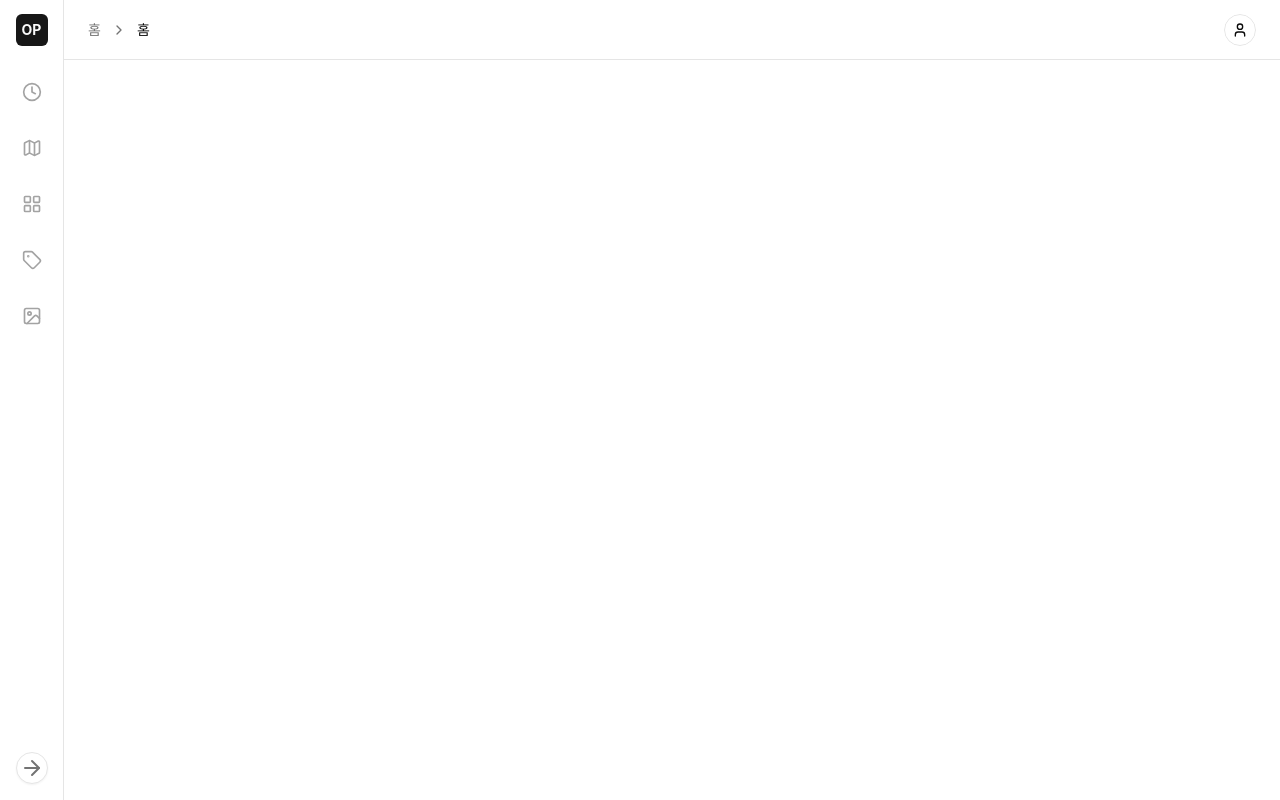
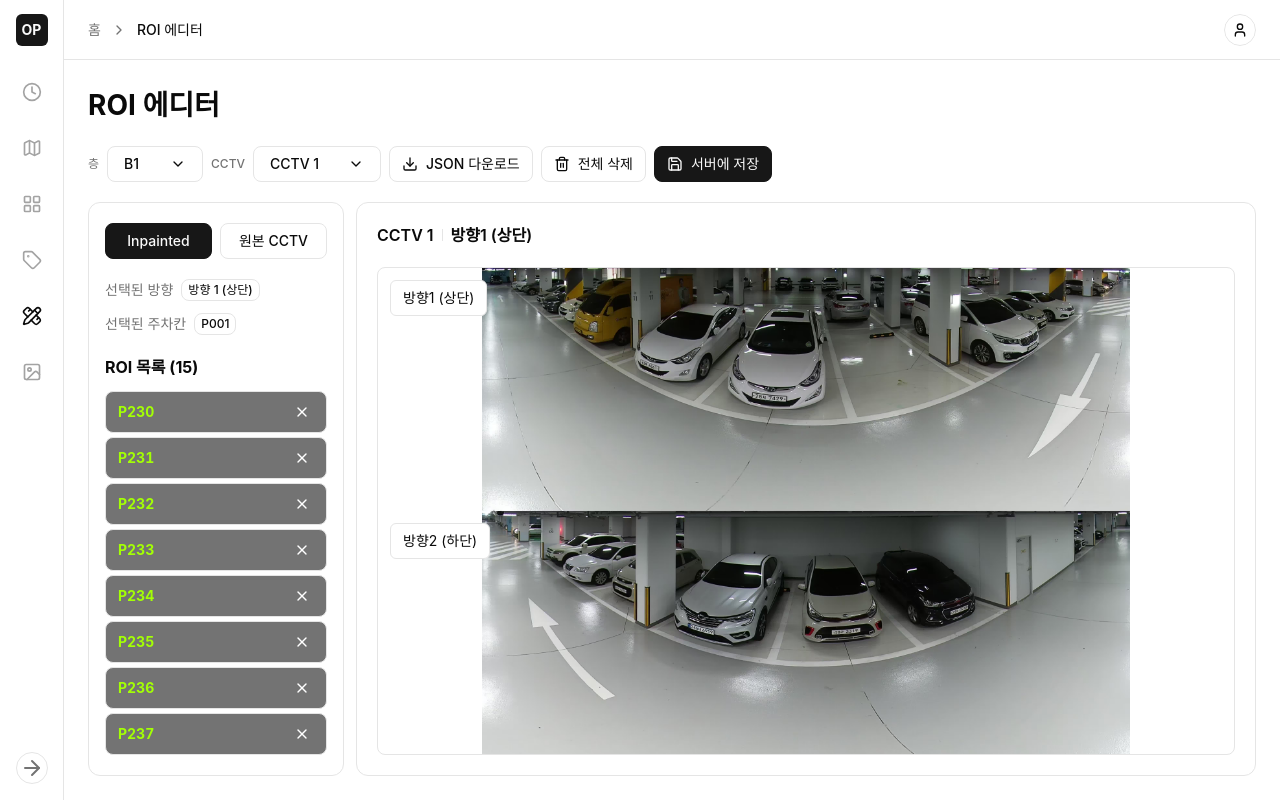
Before and after one commit to yumlog/openplate, a React (Vite) app: page /roi-editor in a window 1280 px wide. Before the commit this address had no page. Built offline with nearby package versions, Linux system fonts and the light colour scheme; a web font is replaced by a local one.

Commit message:
feat: ROI 에디터 화면 추가

```diff
--- a/src/App.tsx
+++ b/src/App.tsx
@@ -1,6 +1,6 @@
 import { BrowserRouter, Routes, Route } from "react-router-dom"
 import { Layout } from "@/components/layout"
-import { HomePage, MapPage, TimelinePage, CoveragePage, RoiLabelingPage, ReferenceBuilderPage } from "@/pages"
+import { HomePage, MapPage, TimelinePage, CoveragePage, RoiLabelingPage, ReferenceBuilderPage, RoiEditorPage } from "@/pages"
 
 function App() {
   return (
@@ -13,6 +13,7 @@ function App() {
           <Route path="/coverage" element={<CoveragePage />} />
           <Route path="/roi-labeling" element={<RoiLabelingPage />} />
           <Route path="/reference-builder" element={<ReferenceBuilderPage />} />
+          <Route path="/roi-editor" element={<RoiEditorPage />} />
         </Routes>
       </Layout>
     </BrowserRouter>
--- a/src/components/layout/Aside.tsx
+++ b/src/components/layout/Aside.tsx
@@ -8,6 +8,7 @@ import {
   ArrowRight,
   Tag,
   Image,
+  PencilRuler,
 } from "lucide-react";
 import { NavLink } from "react-router-dom";
 import { Button } from "@/components/ui/button";
@@ -31,6 +32,11 @@ const menuItems: MenuItem[] = [
     icon: <Tag className="size-5" />,
     label: "ROI 라벨링",
     href: "/roi-labeling",
+  },
+  {
+    icon: <PencilRuler className="size-5" />,
+    label: "ROI 에디터",
+    href: "/roi-editor",
   },
   {
     icon: <Image className="size-5" />,
--- a/src/components/layout/Header.tsx
+++ b/src/components/layout/Header.tsx
@@ -10,6 +10,7 @@ const routeLabels: Record<string, string> = {
   "/coverage": "커버리지",
   "/roi-labeling": "ROI 라벨링",
   "/reference-builder": "Reference 빌더",
+  "/roi-editor": "ROI 에디터",
 };
 
 export function Header() {
--- a/src/components/ui/button.tsx
+++ b/src/components/ui/button.tsx
@@ -1,30 +1,33 @@
-import * as React from "react"
-import { cva, type VariantProps } from "class-variance-authority"
-import { Slot } from "radix-ui"
+import * as React from "react";
+import { cva, type VariantProps } from "class-variance-authority";
+import { Slot } from "radix-ui";
 
-import { cn } from "@/lib/utils"
+import { cn } from "@/lib/utils";
 
 const buttonVariants = cva(
-  "inline-flex items-center justify-center gap-2 whitespace-nowrap rounded-md text-sm font-medium transition-all disabled:pointer-events-none disabled:opacity-50 [&_svg]:pointer-events-none [&_svg:not([class*='size-'])]:size-4 shrink-0 [&_svg]:shrink-0 outline-none focus-visible:border-ring focus-visible:ring-ring/50 focus-visible:ring-[3px] aria-invalid:ring-destructive/20 aria-invalid:border-destructive",
+  "inline-flex items-center justify-center gap-2 border whitespace-nowrap rounded-lg text-sm font-medium transition-all disabled:pointer-events-none disabled:opacity-50 [&_svg]:pointer-events-none [&_svg:not([class*='size-'])]:size-4 shrink-0 [&_svg]:shrink-0 outline-none focus-visible:border-ring focus-visible:ring-ring/50 focus-visible:ring-[3px] aria-invalid:ring-destructive/20 aria-invalid:border-destructive",
   {
     variants: {
       variant: {
-        default: "bg-primary text-primary-foreground hover:bg-primary/90",
+        default:
+          "bg-primary border-primary text-primary-foreground hover:bg-primary/90",
         destructive:
-          "bg-destructive text-white hover:bg-destructive/90 focus-visible:ring-destructive/20",
-        outline: "border bg-background shadow-xs hover:bg-accent hover:text-accent-foreground",
+          "bg-destructive border-destructive text-white hover:bg-destructive/90 focus-visible:ring-destructive/20",
+        outline:
+          "border bg-background hover:bg-accent hover:text-accent-foreground",
         secondary:
-          "bg-secondary text-secondary-foreground hover:bg-secondary/80",
-        ghost: "hover:bg-accent hover:text-accent-foreground",
-        link: "text-primary underline-offset-4 hover:underline",
+          "bg-secondary border-secondary text-secondary-foreground hover:bg-secondary/80",
+        ghost:
+          "border-transparent hover:bg-accent hover:text-accent-foreground",
+        link: "border-transparent text-primary underline-offset-4 hover:underline",
       },
       size: {
         default: "h-9 px-4 py-2 has-[>svg]:px-3",
-        xs: "h-6 gap-1 rounded-md px-2 text-xs has-[>svg]:px-1.5 [&_svg:not([class*='size-'])]:size-3",
+        xs: "h-6 gap-1 rounded-sm px-2 text-xs has-[>svg]:px-1.5 [&_svg:not([class*='size-'])]:size-3",
         sm: "h-8 rounded-md gap-1.5 px-3 has-[>svg]:px-2.5",
-        lg: "h-10 rounded-md px-6 has-[>svg]:px-4",
+        lg: "h-10 rounded-xl px-6 has-[>svg]:px-4",
         icon: "size-9",
-        "icon-xs": "size-6 rounded-md [&_svg:not([class*='size-'])]:size-3",
+        "icon-xs": "size-6 rounded-sm [&_svg:not([class*='size-'])]:size-3",
         "icon-sm": "size-8",
         "icon-lg": "size-10",
       },
@@ -33,8 +36,8 @@ const buttonVariants = cva(
       variant: "default",
       size: "default",
     },
-  }
-)
+  },
+);
 
 function Button({
   className,
@@ -44,9 +47,9 @@ function Button({
   ...props
 }: React.ComponentProps<"button"> &
   VariantProps<typeof buttonVariants> & {
-    asChild?: boolean
+    asChild?: boolean;
   }) {
-  const Comp = asChild ? Slot.Root : "button"
+  const Comp = asChild ? Slot.Root : "button";
 
   return (
     <Comp
@@ -56,7 +59,7 @@ function Button({
       className={cn(buttonVariants({ variant, size, className }))}
       {...props}
     />
-  )
+  );
 }
 
-export { Button, buttonVariants }
+export { Button, buttonVariants };
--- a/src/pages/ReferenceBuilderPage.tsx
+++ b/src/pages/ReferenceBuilderPage.tsx
@@ -91,6 +91,9 @@ export function ReferenceBuilderPage() {
   const progressPercentage = (collectedCount / totalRoi) * 100;
 
   const now = new Date();
+
+  const currentCctvLabel =
+    cctvOptions.find((c) => c.value === selectedCctv)?.label || "CCTV";
 
   const handlePrevPage = () => {
     setCurrentPage((prev) => Math.max(1, prev - 1));
@@ -248,7 +251,15 @@ export function ReferenceBuilderPage() {
         </div>
 
         {/* 우측 CCTV 이미지 영역 */}
-        <div className="relative flex-1 overflow-hidden rounded-xl border bg-background">
+        <div className="flex flex-1 flex-col gap-5 rounded-xl border bg-background p-5">
+          <div className="flex items-center">
+            <h3 className="text-base font-semibold text-foreground">
+              {currentCctvLabel}
+            </h3>
+          </div>
+
+          {/* 이미지 컨테이너 */}
+          <div className="relative flex-1 overflow-hidden rounded-lg border">
             {/* CCTV 이미지 */}
             <img
               src={cctvImage}
@@ -275,6 +286,7 @@ export function ReferenceBuilderPage() {
               <span className="flex items-center gap-1.5">
                 <Badge>Shift+클릭</Badge> 수집 취소
               </span>
+            </div>
           </div>
         </div>
       </div>
--- /dev/null
+++ b/src/pages/RoiEditorPage.tsx
@@ -0,0 +1,226 @@
+import { useState } from "react";
+import { Download, Trash2, Save, Image, ImageOff, X } from "lucide-react";
+import cctvImage from "@/assets/cctv.jpg";
+import { Badge } from "@/components/ui/badge";
+import { Button } from "@/components/ui/button";
+import { Label } from "@/components/ui/label";
+import {
+  Select,
+  SelectContent,
+  SelectItem,
+  SelectTrigger,
+  SelectValue,
+} from "@/components/ui/select";
+import { Separator } from "@/components/ui/separator";
+
+const floorOptions = [
+  { value: "b3", label: "B3" },
+  { value: "b2", label: "B2" },
+  { value: "b1", label: "B1" },
+];
+
+const cctvOptions = [
+  { value: "1", label: "CCTV 1" },
+  { value: "2", label: "CCTV 2" },
+  { value: "3", label: "CCTV 3" },
+  { value: "4", label: "CCTV 4" },
+];
+
+const roiList = [
+  "P230",
+  "P231",
+  "P232",
+  "P233",
+  "P234",
+  "P235",
+  "P236",
+  "P237",
+  "P238",
+  "P239",
+  "P240",
+  "P241",
+  "P242",
+  "P243",
+  "P244",
+];
+
+export function RoiEditorPage() {
+  const [selectedFloor, setSelectedFloor] = useState("b1");
+  const [selectedCctv, setSelectedCctv] = useState("1");
+  const [isInpainted, setIsInpainted] = useState(true);
+  const [selectedDirection] = useState(1);
+  const [selectedSlot] = useState("P001");
+
+  const currentCctvLabel =
+    cctvOptions.find((c) => c.value === selectedCctv)?.label || "CCTV";
+
+  const handleJsonDownload = () => {
+    console.log("JSON 다운로드");
+  };
+
+  const handleDeleteAll = () => {
+    console.log("전체 삭제");
+  };
+
+  const handleSaveToServer = () => {
+    console.log("서버에 저장");
+  };
+
+  const handleDeleteRoi = (roiId: string) => {
+    console.log("ROI 삭제:", roiId);
+  };
+
+  return (
+    <div className="flex h-full flex-col gap-5">
+      <h2 className="text-[28px] text-foreground font-bold">ROI 에디터</h2>
+
+      {/* 상단 검색 폼 */}
+      <div className="flex items-center gap-2">
+        <div className="flex items-center gap-2">
+          <Label>층</Label>
+          <Select value={selectedFloor} onValueChange={setSelectedFloor}>
+            <SelectTrigger className="w-24">
+              <SelectValue placeholder="층 선택" />
+            </SelectTrigger>
+            <SelectContent>
+              {floorOptions.map((floor) => (
+                <SelectItem key={floor.value} value={floor.value}>
+                  {floor.label}
+                </SelectItem>
+              ))}
+            </SelectContent>
+          </Select>
+        </div>
+
+        <div className="flex items-center gap-2">
+          <Label>CCTV</Label>
+          <Select value={selectedCctv} onValueChange={setSelectedCctv}>
+            <SelectTrigger className="w-32">
+              <SelectValue placeholder="CCTV 선택" />
+            </SelectTrigger>
+            <SelectContent>
+              {cctvOptions.map((cctv) => (
+                <SelectItem key={cctv.value} value={cctv.value}>
+                  {cctv.label}
+                </SelectItem>
+              ))}
+            </SelectContent>
+          </Select>
+        </div>
+
+        <Button variant="outline" onClick={handleJsonDownload}>
+          <Download className="size-4" />
+          JSON 다운로드
+        </Button>
+
+        <Button variant="outline" onClick={handleDeleteAll}>
+          <Trash2 className="size-4" />
+          전체 삭제
+        </Button>
+
+        <Button onClick={handleSaveToServer}>
+          <Save className="size-4" />
+          서버에 저장
+        </Button>
+      </div>
+
+      {/* 하단 컨텐츠 */}
+      <div className="flex flex-1 gap-3 overflow-hidden">
+        {/* 좌측 조회 폼 */}
+        <div className="flex w-64 shrink-0 flex-col gap-5 overflow-hidden rounded-xl border bg-background px-4 py-5">
+          {/* 이미지 타입 버튼 */}
+          <div className="flex gap-2">
+            <Button
+              variant={isInpainted ? "default" : "outline"}
+              onClick={() => setIsInpainted(true)}
+              className="flex-1"
+            >
+              Inpainted
+            </Button>
+            <Button
+              variant={!isInpainted ? "default" : "outline"}
+              onClick={() => setIsInpainted(false)}
+              className="flex-1"
+            >
+              원본 CCTV
+            </Button>
+          </div>
+
+          {/* 선택된 정보 */}
+          <div className="space-y-3">
+            <div className="flex items-center gap-2">
+              <span className="text-sm text-muted-foreground">선택된 방향</span>
+              <Badge variant="outline">
+                방향 {selectedDirection} (
+                {selectedDirection === 1 ? "상단" : "하단"})
+              </Badge>
+            </div>
+            <div className="flex items-center gap-2">
+              <span className="text-sm text-muted-foreground">
+                선택된 주차칸
+              </span>
+              <Badge variant="outline">{selectedSlot}</Badge>
+            </div>
+          </div>
+
+          {/* ROI 목록 */}
+          <div className="flex min-h-0 flex-1 flex-col gap-3">
+            <h3 className="shrink-0 text-base text-foreground font-bold">
+              ROI 목록 ({roiList.length})
+            </h3>
+            <div className="flex flex-col gap-1 overflow-y-auto">
+              {roiList.map((roi) => (
+                <div
+                  key={roi}
+                  className="flex items-center justify-between rounded-lg border bg-muted-foreground px-3 py-2"
+                >
+                  <span className="text-sm text-secondary font-bold tabular-nums">
+                    {roi}
+                  </span>
+                  <Button
+                    variant="ghost"
+                    size="icon-xs"
+                    onClick={() => handleDeleteRoi(roi)}
+                    className="text-background hover:text-destructive hover:bg-transparent"
+                  >
+                    <X className="size-4" />
+                  </Button>
+                </div>
+              ))}
+            </div>
+          </div>
+        </div>
+
+        {/* 우측 CCTV 이미지 영역 */}
+        <div className="flex flex-1 flex-col gap-5 rounded-xl border bg-background p-5">
+          <div className="flex items-center">
+            <h3 className="flex items-center gap-2 text-base font-semibold text-foreground">
+              {currentCctvLabel}
+              <Separator orientation="vertical" className="h-3" />
+              방향{selectedDirection} (
+              {selectedDirection === 1 ? "상단" : "하단"})
+            </h3>
+          </div>
+
+          {/* 이미지 컨테이너 */}
+          <div className="relative flex-1 overflow-hidden rounded-lg border">
+            {/* CCTV 이미지 */}
+            <img
+              src={cctvImage}
+              alt="CCTV"
+              className="h-full w-full object-contain"
+            />
+
+            {/* 방향 라벨들 */}
+            <span className="absolute top-3 left-3 flex h-9 items-center justify-center rounded-md border bg-background px-3 text-sm text-foreground">
+              방향1 (상단)
+            </span>
+            <span className="absolute top-[calc(50%+12px)] left-3 flex h-9 items-center justify-center rounded-md border bg-background px-3 text-sm text-foreground">
+              방향2 (하단)
+            </span>
+          </div>
+        </div>
+      </div>
+    </div>
+  );
+}
--- a/src/pages/index.ts
+++ b/src/pages/index.ts
@@ -4,3 +4,4 @@ export { TimelinePage } from "./TimelinePage"
 export { CoveragePage } from "./CoveragePage"
 export { RoiLabelingPage } from "./RoiLabelingPage"
 export { ReferenceBuilderPage } from "./ReferenceBuilderPage"
+export { RoiEditorPage } from "./RoiEditorPage"
```
Also changed, not shown: src/pages/RoiLabelingPage.tsx (+5 -2 lines), 1 other file (tests, documents, lock files or other folders). Lines whose indentation alone changed are shown as unchanged.
